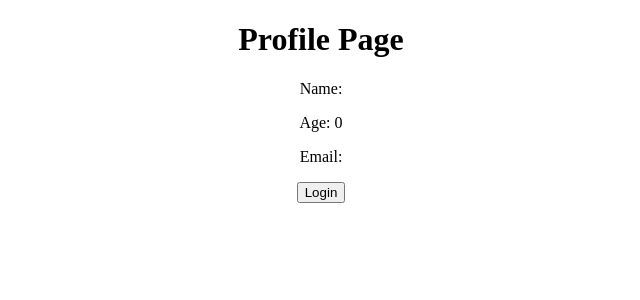
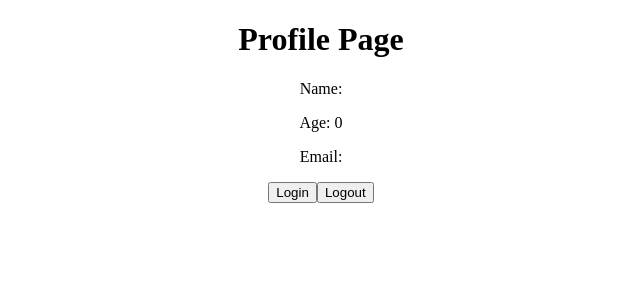
Before and after one commit to And4Web/learning_redux, a React (Create React App) app: page / in a window 1280 px wide. Shown: the top 300 px of the page, without its empty margins (319-959 px from the left). Built offline with nearby package versions, Linux system fonts and the light colour scheme.

Commit message:
logout functionality added.

```diff
--- a/src/components/Login.js
+++ b/src/components/Login.js
@@ -1,12 +1,14 @@
 import React from 'react';
 import {useDispatch} from 'react-redux';
 import {login} from '../features/user';
+import {logout} from '../features/user';
 
 function Login() {
   const dispatch = useDispatch();
   return (
     <div>
       <button onClick={()=>{dispatch(login({name: "Anand", age: 30, email: "anand@gmail.com"}))}}>Login</button>
+      <button onClick={()=>{dispatch(logout())}}>Logout</button>
     </div>
   )
 }
--- a/src/features/user.js
+++ b/src/features/user.js
@@ -1,16 +1,19 @@
 import {createSlice} from '@reduxjs/toolkit';
+
+const initialStateValue = {name: "", age: 0, email: ""};
 
 export const userSlice = createSlice({
   name: "user",
-  initialState: {value:{name: "", age: 0, email: ""}},
+  initialState: {value: initialStateValue},
   reducers: {
     login: (state, action)=>{
       state.value = action.payload;
-    }
+    },
+    logout: (state) => {state.value = initialStateValue}
   }
 })
 
-export const {login} = userSlice.actions;
+export const {login, logout} = userSlice.actions;
 
 export default userSlice.reducer;
 
```
